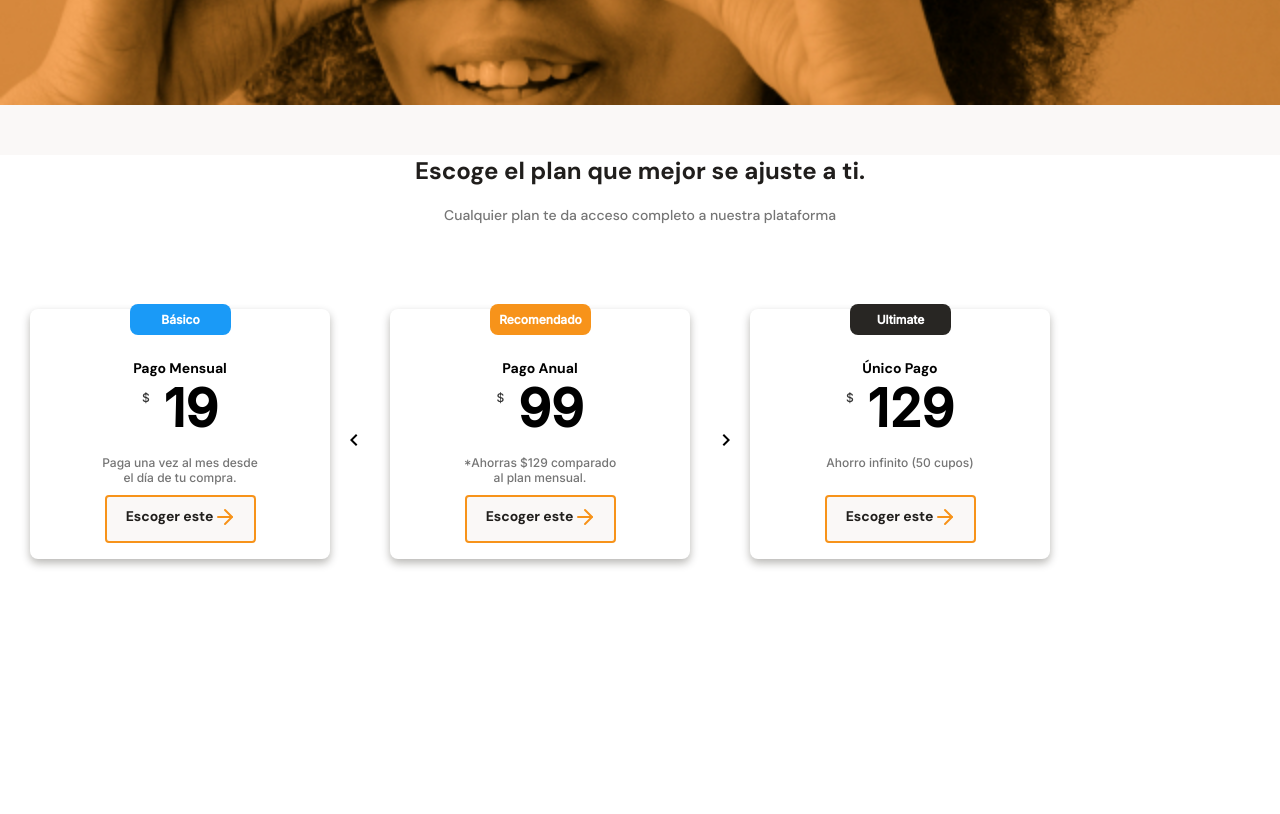
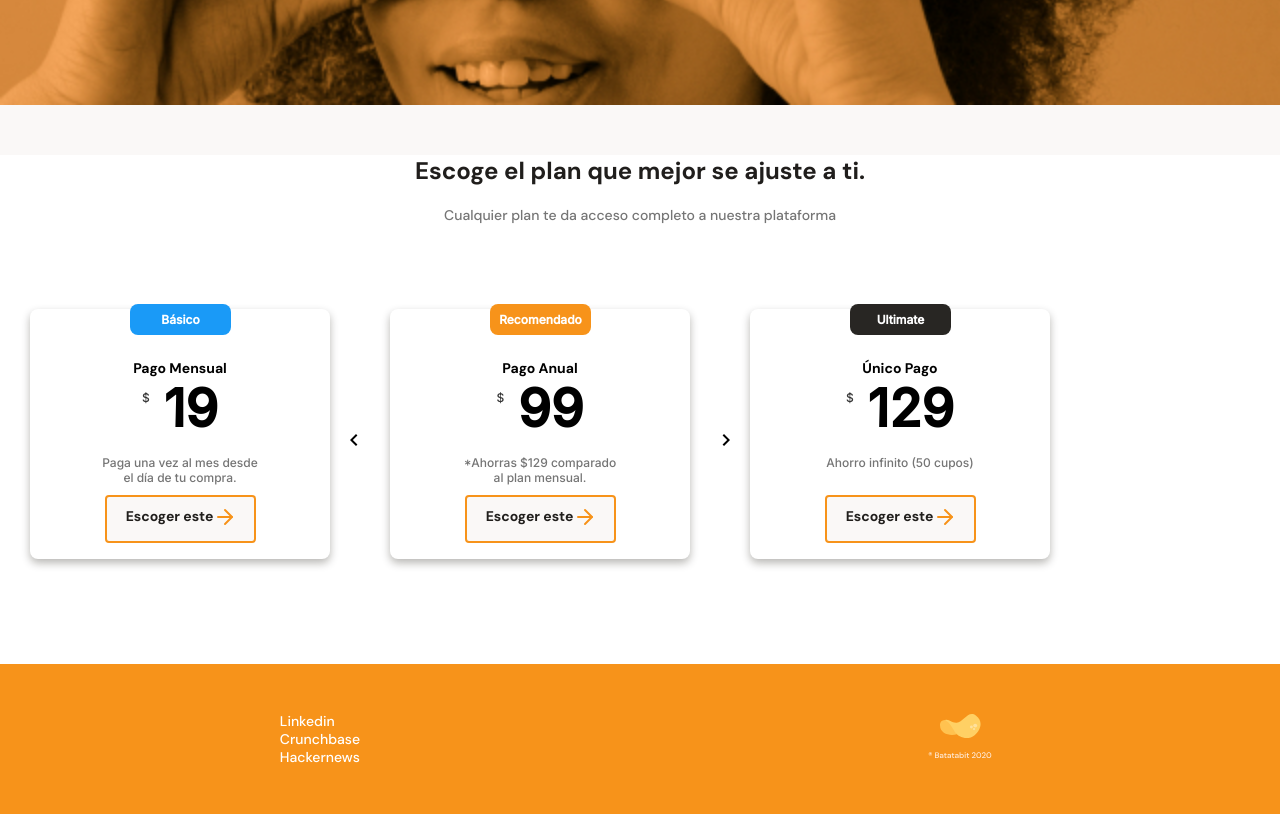
Before and after one commit to BethorOnLive/landing-page-project, a plain HTML site: page index.html in a window 1280 px wide. Shown: the part 2153-2967 px from the top of the page. Before the commit the page ends 2817 px from the top, so only its background shows below. Drawn offline with Linux system fonts and the light colour scheme.

Commit message:
Footer terminado

```diff
--- a/index.html
+++ b/index.html
@@ -159,6 +159,17 @@
             </section>
         </section>
     </main>
-    <footer></footer>
+    <footer>
+        <section class="left">
+            <ul>
+                <li><a href="#">Linkedin</a></li>
+                <li><a href="#">Crunchbase</a></li>
+                <li><a href="#">Hackernews</a></li>
+            </ul>
+        </section>
+        <section class="right">
+            <img src="/assets/img/logo-footer.svg" alt="logo de Batabit 2021">
+        </section>
+    </footer>
 </body>
 </html>
--- a/styles.css
+++ b/styles.css
@@ -495,3 +495,26 @@ main{
 .plan-card__ca:hover{
 	border: 2px solid var(--secondary-blue);
 }
+footer{
+	display: flex;
+	width: 100%;
+	height: 150px;
+	background-color: var(--bitcoin-orange);
+}
+footer section{
+	display: flex;
+	width: 50%;
+	justify-content: center;
+	align-items: center;
+}
+footer .left ul{
+	font-family: 'DM Sans', sans-serif;
+	font-size: 1.4rem;
+	font-weight: 500;
+	line-height: 1.8rem;
+	list-style: none;
+}
+footer .left a{
+	color: white;
+	text-decoration: none;
+}
```
